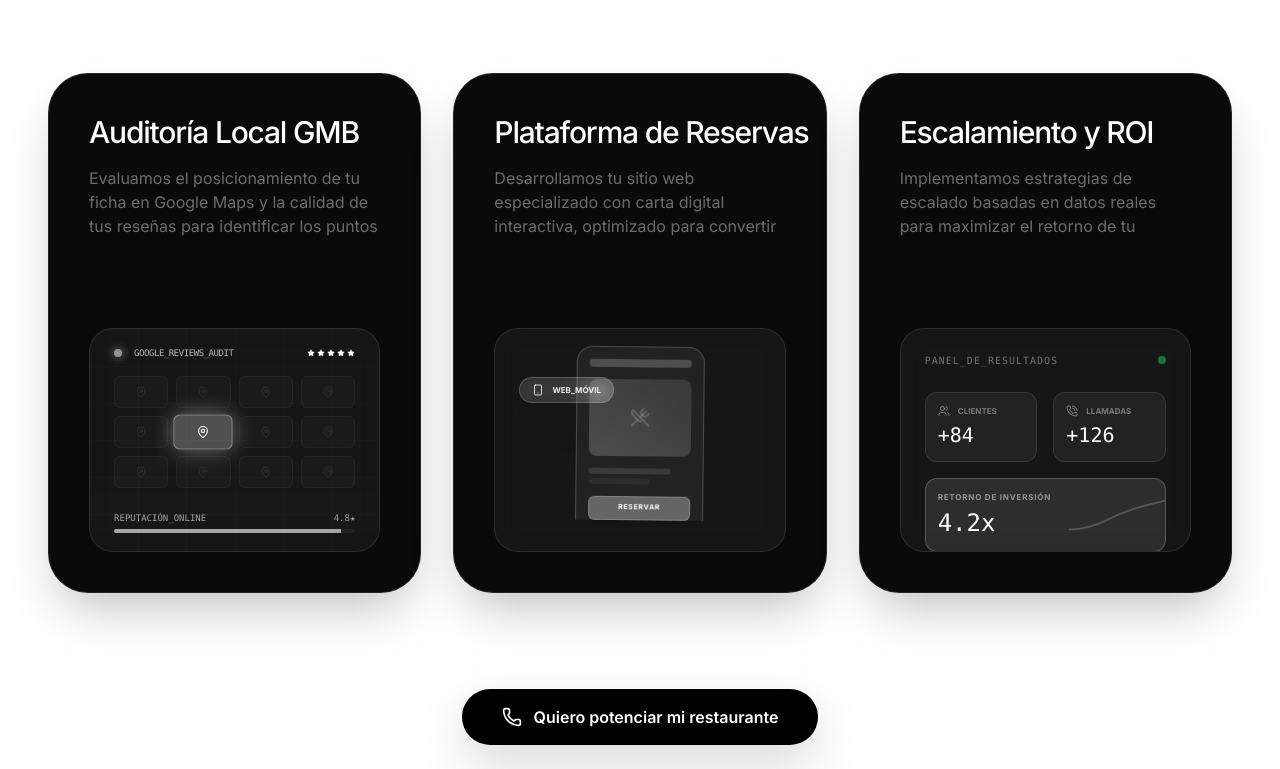
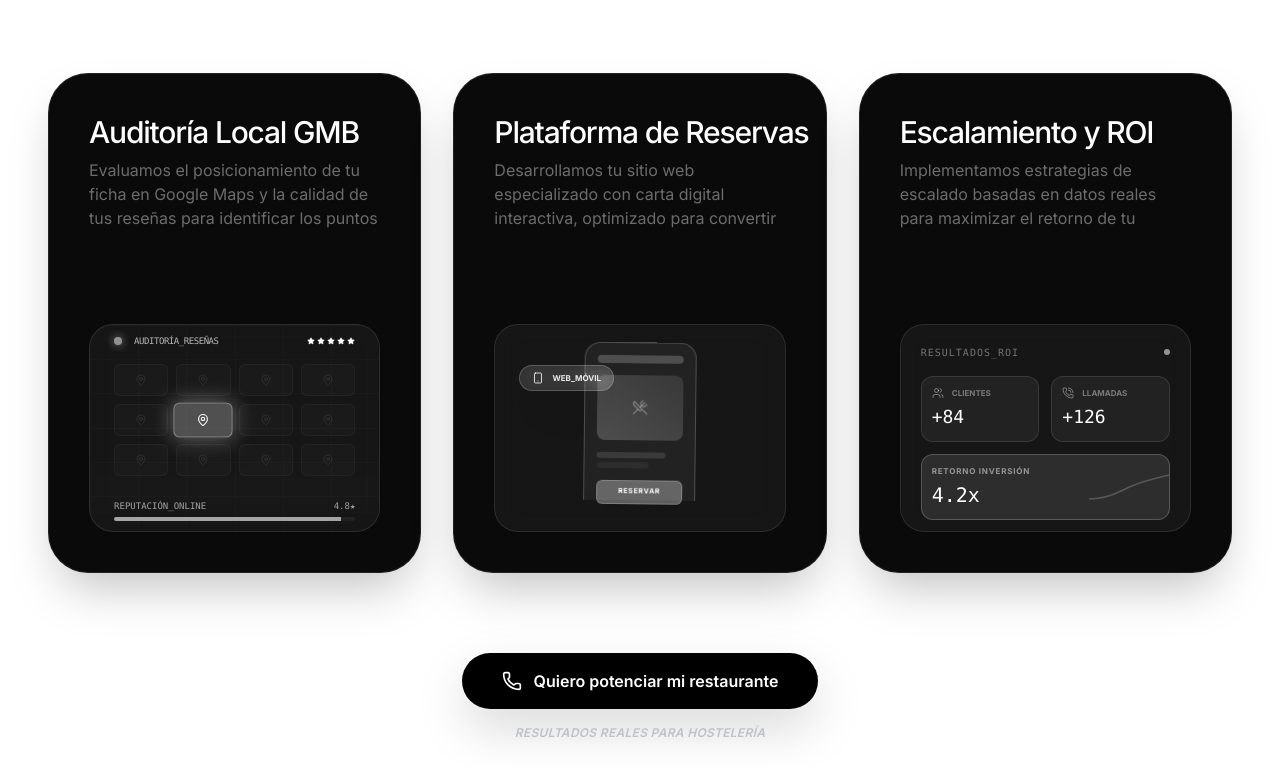
Before and after one commit to motionsmanagement/Motions, a React (Vite) app: page / in a window 1280 px wide. Shown: the part 2225-2994 px from the top of the page. Built offline with nearby package versions, Linux system fonts and the light colour scheme.

Commit message:
design: tighten spacing and fix graphic containment in HowItWorks

```diff
--- a/components/HowItWorks.tsx
+++ b/components/HowItWorks.tsx
@@ -19,9 +19,9 @@ const HowItWorks: React.FC = () => {
         {/* Step Cards Grid */}
         <div className="grid grid-cols-1 md:grid-cols-3 gap-8">
           {/* Card 1: Auditoría */}
-          <div className="group relative bg-[#0A0A0A] rounded-[2.5rem] p-8 md:p-10 flex flex-col min-h-[520px] transition-all duration-500 hover:scale-[1.02] border border-white/10 shadow-2xl overflow-hidden">
-            <div className="relative z-10 mb-8">
-              <h3 className="text-2xl xl:text-3xl font-medium text-white leading-tight mb-4 whitespace-nowrap">
+          <div className="group relative bg-[#0A0A0A] rounded-[2.5rem] p-8 md:p-10 flex flex-col min-h-[500px] transition-all duration-500 hover:scale-[1.02] border border-white/10 shadow-2xl overflow-hidden">
+            <div className="relative z-10 mb-4">
+              <h3 className="text-2xl xl:text-3xl font-medium text-white leading-tight mb-2 whitespace-nowrap">
                 Auditoría Local GMB
               </h3>
               <p className="text-white/40 text-sm md:text-base leading-relaxed h-[4.5rem] overflow-hidden">
@@ -29,8 +29,8 @@ const HowItWorks: React.FC = () => {
               </p>
             </div>
 
-            {/* Visualization: Restored Technical Scanner Focus on Google Reviews */}
-            <div className="mt-auto relative bg-white/5 rounded-3xl p-6 border border-white/10 backdrop-blur-md h-56 flex flex-col justify-center overflow-hidden">
+            {/* Visualization: Technical Scanner Focus on Google Reviews */}
+            <div className="mt-auto relative bg-white/5 rounded-3xl p-6 border border-white/10 backdrop-blur-md h-52 flex flex-col justify-center overflow-hidden">
               <div className="absolute inset-0 opacity-10">
                 <div className="grid grid-cols-6 grid-rows-6 w-full h-full">
                   {[...Array(36)].map((_, i) => (
@@ -45,11 +45,11 @@ const HowItWorks: React.FC = () => {
                 <div className="flex items-center justify-between">
                   <div className="flex items-center gap-3">
                     <div className="w-2 h-2 rounded-full bg-white animate-pulse shadow-[0_0_10px_white]"></div>
-                    <span className="text-[9px] font-mono text-white/70 tracking-tighter uppercase whitespace-offset-1">GOOGLE_REVIEWS_AUDIT</span>
+                    <span className="text-[9px] font-mono text-white/70 tracking-tighter uppercase">AUDITORÍA_RESEÑAS</span>
                   </div>
                   <div className="flex gap-0.5">
                     {[...Array(5)].map((_, i) => (
-                      <Star key={i} className="w-2 h-2 text-white/40 fill-white" />
+                      <Star key={i} className="w-2 h-2 text-white/60 fill-white" />
                     ))}
                   </div>
                 </div>
@@ -75,9 +75,9 @@ const HowItWorks: React.FC = () => {
           </div>
 
           {/* Card 2: Desarrollo */}
-          <div className="group relative bg-[#0A0A0A] rounded-[2.5rem] p-8 md:p-10 flex flex-col min-h-[520px] transition-all duration-500 hover:scale-[1.02] border border-white/10 shadow-2xl overflow-hidden">
-            <div className="relative z-10 mb-8">
-              <h3 className="text-2xl xl:text-3xl font-medium text-white leading-tight mb-4 whitespace-nowrap">
+          <div className="group relative bg-[#0A0A0A] rounded-[2.5rem] p-8 md:p-10 flex flex-col min-h-[500px] transition-all duration-500 hover:scale-[1.02] border border-white/10 shadow-2xl overflow-hidden">
+            <div className="relative z-10 mb-4">
+              <h3 className="text-2xl xl:text-3xl font-medium text-white leading-tight mb-2 whitespace-nowrap">
                 Plataforma de Reservas
               </h3>
               <p className="text-white/40 text-sm md:text-base leading-relaxed h-[4.5rem] overflow-hidden">
@@ -86,11 +86,11 @@ const HowItWorks: React.FC = () => {
             </div>
 
             {/* Visualization: Mobile Web Layout */}
-            <div className="mt-auto relative bg-white/5 rounded-3xl p-6 border border-white/10 backdrop-blur-md h-56 flex flex-col items-center overflow-hidden">
-              <div className="w-32 h-full border-x border-t border-white/20 rounded-t-2xl bg-white/5 p-3 space-y-3 animate-float-slow">
+            <div className="mt-auto relative bg-white/5 rounded-3xl p-6 border border-white/10 backdrop-blur-md h-52 flex flex-col items-center overflow-hidden">
+              <div className="w-28 h-full border-x border-t border-white/20 rounded-t-2xl bg-white/5 p-3 space-y-3 animate-float-slow">
                 <div className="h-2 w-full bg-white/20 rounded-full"></div>
                 <div className="aspect-[4/3] w-full bg-white/10 rounded-lg flex items-center justify-center relative overflow-hidden">
-                  <UtensilsCrossed className="w-5 h-5 text-white/20" />
+                  <UtensilsCrossed className="w-4 h-4 text-white/30" />
                   <div className="absolute inset-0 bg-gradient-to-tr from-white/10 to-transparent"></div>
                 </div>
                 <div className="space-y-1">
@@ -98,10 +98,10 @@ const HowItWorks: React.FC = () => {
                   <div className="h-1.5 w-[60%] bg-white/5 rounded-full"></div>
                 </div>
                 <div className="h-6 w-full bg-white/30 rounded-md flex items-center justify-center border border-white/20 shadow-lg">
-                  <span className="text-[7px] font-black text-white tracking-widest">RESERVAR</span>
+                  <span className="text-[7px] font-black text-white tracking-widest uppercase">Reservar</span>
                 </div>
               </div>
-              <div className="absolute top-12 left-6">
+              <div className="absolute top-10 left-6">
                 <div className="flex items-center gap-2 bg-white/10 backdrop-blur px-3 py-1.5 rounded-full border border-white/20 shadow-2xl animate-float-delayed">
                   <Smartphone className="w-3 h-3 text-white/80" />
                   <span className="text-[8px] text-white/90 font-bold whitespace-nowrap uppercase">Web_Móvil</span>
@@ -111,9 +111,9 @@ const HowItWorks: React.FC = () => {
           </div>
 
           {/* Card 3: Crecimiento */}
-          <div className="group relative bg-[#0A0A0A] rounded-[2.5rem] p-8 md:p-10 flex flex-col min-h-[520px] transition-all duration-500 hover:scale-[1.02] border border-white/10 shadow-2xl overflow-hidden">
-            <div className="relative z-10 mb-8">
-              <h3 className="text-2xl xl:text-3xl font-medium text-white leading-tight mb-4 whitespace-nowrap">
+          <div className="group relative bg-[#0A0A0A] rounded-[2.5rem] p-8 md:p-10 flex flex-col min-h-[500px] transition-all duration-500 hover:scale-[1.02] border border-white/10 shadow-2xl overflow-hidden">
+            <div className="relative z-10 mb-4">
+              <h3 className="text-2xl xl:text-3xl font-medium text-white leading-tight mb-2 whitespace-nowrap">
                 Escalamiento y ROI
               </h3>
               <p className="text-white/40 text-sm md:text-base leading-relaxed h-[4.5rem] overflow-hidden">
@@ -122,33 +122,33 @@ const HowItWorks: React.FC = () => {
             </div>
 
             {/* Visualization: Professional KPI Dashboard */}
-            <div className="mt-auto relative bg-white/5 rounded-3xl p-6 border border-white/10 backdrop-blur-md h-56 flex flex-col overflow-hidden">
-              <div className="flex items-center justify-between mb-6">
-                <div className="text-[10px] font-mono text-white/40 tracking-widest uppercase">Panel_de_Resultados</div>
-                <div className="w-2 h-2 rounded-full bg-green-500 animate-pulse"></div>
+            <div className="mt-auto relative bg-white/5 rounded-3xl p-5 border border-white/10 backdrop-blur-md h-52 flex flex-col overflow-hidden">
+              <div className="flex items-center justify-between mb-4">
+                <div className="text-[10px] font-mono text-white/40 tracking-widest uppercase">RESULTADOS_ROI</div>
+                <div className="w-1.5 h-1.5 rounded-full bg-white animate-pulse"></div>
               </div>
 
-              <div className="grid grid-cols-2 gap-4 flex-1">
-                <div className="bg-white/5 border border-white/10 rounded-xl p-3 flex flex-col justify-center">
+              <div className="grid grid-cols-2 gap-3 flex-1">
+                <div className="bg-white/5 border border-white/10 rounded-xl p-2.5 flex flex-col justify-center">
                   <div className="flex items-center gap-2 mb-1">
                     <Users className="w-3 h-3 text-white/40" />
                     <span className="text-[8px] text-white/40 font-bold uppercase">Clientes</span>
                   </div>
-                  <div className="text-xl font-mono text-white tabular-nums">+84</div>
+                  <div className="text-lg font-mono text-white tabular-nums">+84</div>
                 </div>
-                <div className="bg-white/5 border border-white/10 rounded-xl p-3 flex flex-col justify-center">
+                <div className="bg-white/5 border border-white/10 rounded-xl p-2.5 flex flex-col justify-center">
                   <div className="flex items-center gap-2 mb-1">
                     <PhoneCall className="w-3 h-3 text-white/40" />
                     <span className="text-[8px] text-white/40 font-bold uppercase">Llamadas</span>
                   </div>
-                  <div className="text-xl font-mono text-white tabular-nums">+126</div>
+                  <div className="text-lg font-mono text-white tabular-nums">+126</div>
                 </div>
-                <div className="col-span-2 bg-white/10 border border-white/20 rounded-xl p-3 flex items-center justify-between overflow-hidden relative">
-                  <div>
-                    <div className="text-[8px] text-white/50 font-bold uppercase tracking-widest mb-1">Retorno de Inversión</div>
-                    <div className="text-2xl font-mono text-white group-hover:scale-110 transition-transform duration-500">4.2x</div>
+                <div className="col-span-2 bg-white/10 border border-white/20 rounded-xl p-2.5 flex items-center justify-between overflow-hidden relative">
+                  <div className="relative z-10">
+                    <div className="text-[8px] text-white/50 font-bold uppercase tracking-widest mb-1">Retorno Inversión</div>
+                    <div className="text-xl font-mono text-white group-hover:scale-105 transition-transform duration-500">4.2x</div>
                   </div>
-                  <div className="absolute right-0 bottom-0 top-0 w-24 opacity-20">
+                  <div className="absolute right-0 bottom-0 top-0 w-20 opacity-20">
                     <svg viewBox="0 0 100 40" className="w-full h-full">
                       <path d="M0 35 Q 20 35, 40 25 T 80 10 T 100 5" fill="none" stroke="white" strokeWidth="2" strokeDasharray="200" strokeDashoffset="200" className="animate-draw-path" />
                     </svg>
@@ -160,12 +160,12 @@ const HowItWorks: React.FC = () => {
         </div>
 
         {/* CTA Section */}
-        <div className="mt-24 flex flex-col items-center">
+        <div className="mt-20 flex flex-col items-center">
           <button className="flex items-center gap-3 px-10 py-4 bg-black text-white rounded-full font-semibold text-base shadow-[0_20px_50px_rgba(0,0,0,0.15)] hover:bg-neutral-900 hover:scale-105 active:scale-95 transition-all group">
             <Phone className="w-5 h-5 group-hover:rotate-12 transition-transform" />
             Quiero potenciar mi restaurante
           </button>
-          <p className="mt-6 text-gray-400 text-xs font-semibold italic tracking-wide text-center">Metodología optimizada para resultados reales en hostelería.</p>
+          <p className="mt-4 text-gray-400 text-xs font-semibold italic tracking-wide text-center uppercase opacity-60">Resultados reales para hostelería</p>
         </div>
       </div>
 
```
